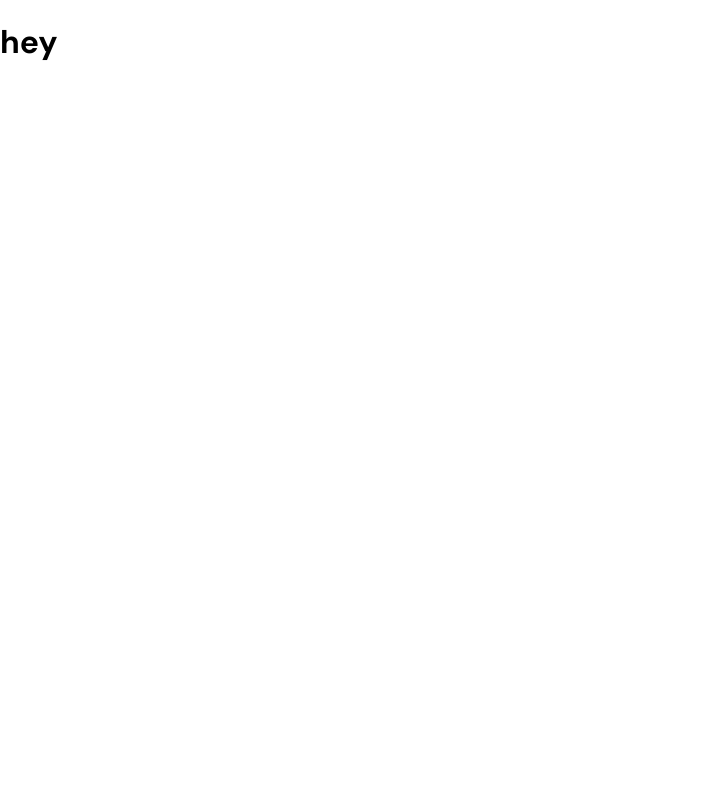
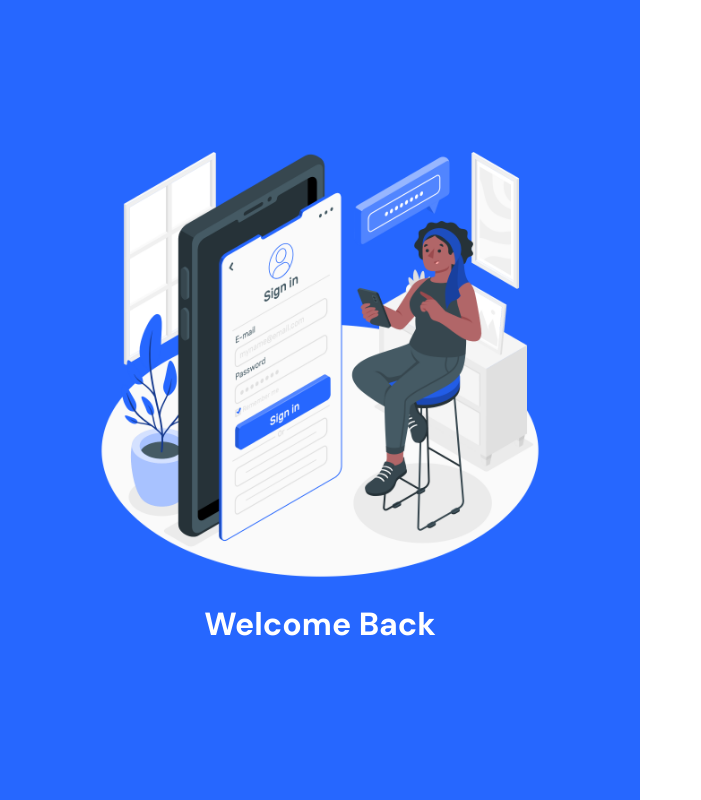
Before and after one commit to geeekgod/HustleBee-Frontend, a React (Create React App) app: page /signin in a window 1280 px wide. Shown: the whole page, without its empty margins (0-701 px from the left). Built offline with nearby package versions, Linux system fonts and the light colour scheme.

Commit message:
style: update basic styles in log in page

```diff
--- a/src/Components/SignIn/index.jsx
+++ b/src/Components/SignIn/index.jsx
@@ -1,14 +1,30 @@
-import { Box } from '@mui/material';
-import React from 'react';
+import { Box } from "@mui/material";
+import React from "react";
 
 const SignIn = () => {
   return (
-      <>
+    <>
       <Box id="signin">
-      <h1 >hey</h1>
+        <div style={{ display: "flex", height: "100vh" }}>
+          <div
+            style={{
+              width: "50%",
+              height: "100%",
+              display: "flex",
+              justifyContent: "center",
+              alignItems: "center",
+              background: "#2667FF",
+              flexDirection: "column",
+              color: "#fff",
+            }}
+          >
+            <img src="static/img/login.png" style={{ width: "70%" }} alt="" />
+            <h1>Welcome Back</h1>
+          </div>
+          <div></div>
+        </div>
       </Box>
-
-      </>
+    </>
   );
 };
 
```
Also changed, not shown: public/static/img/login.png (added).
